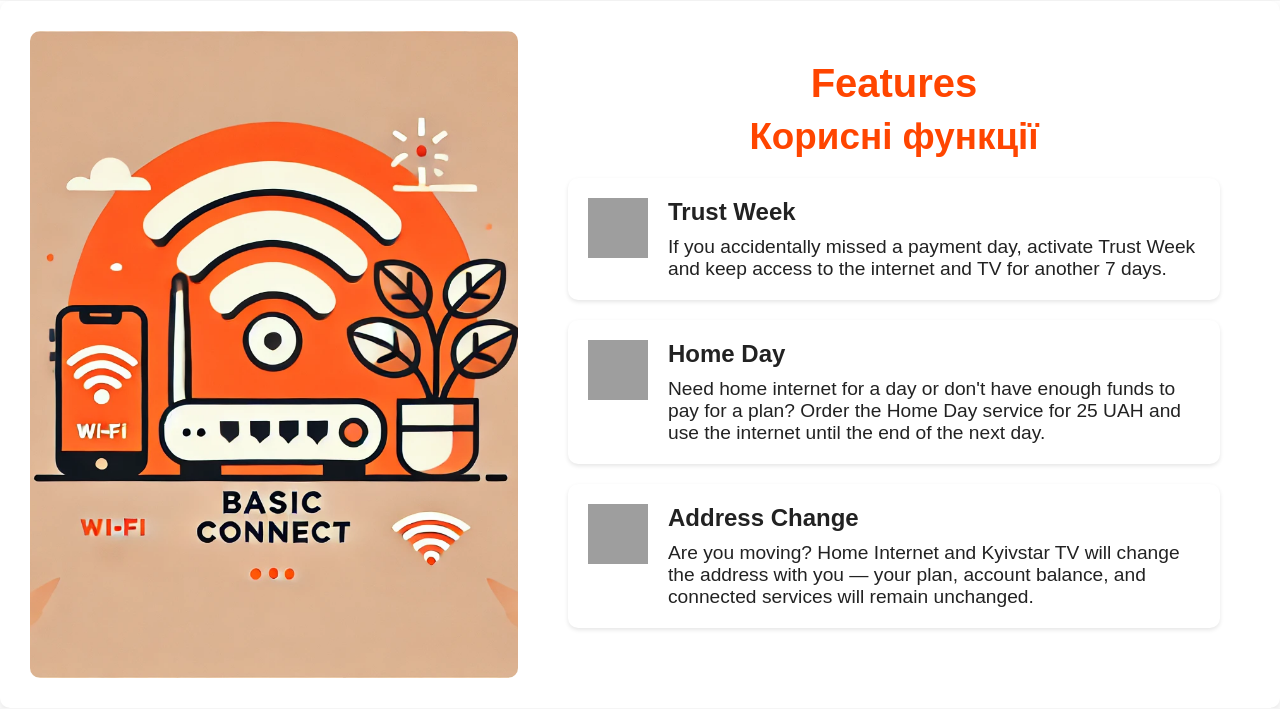
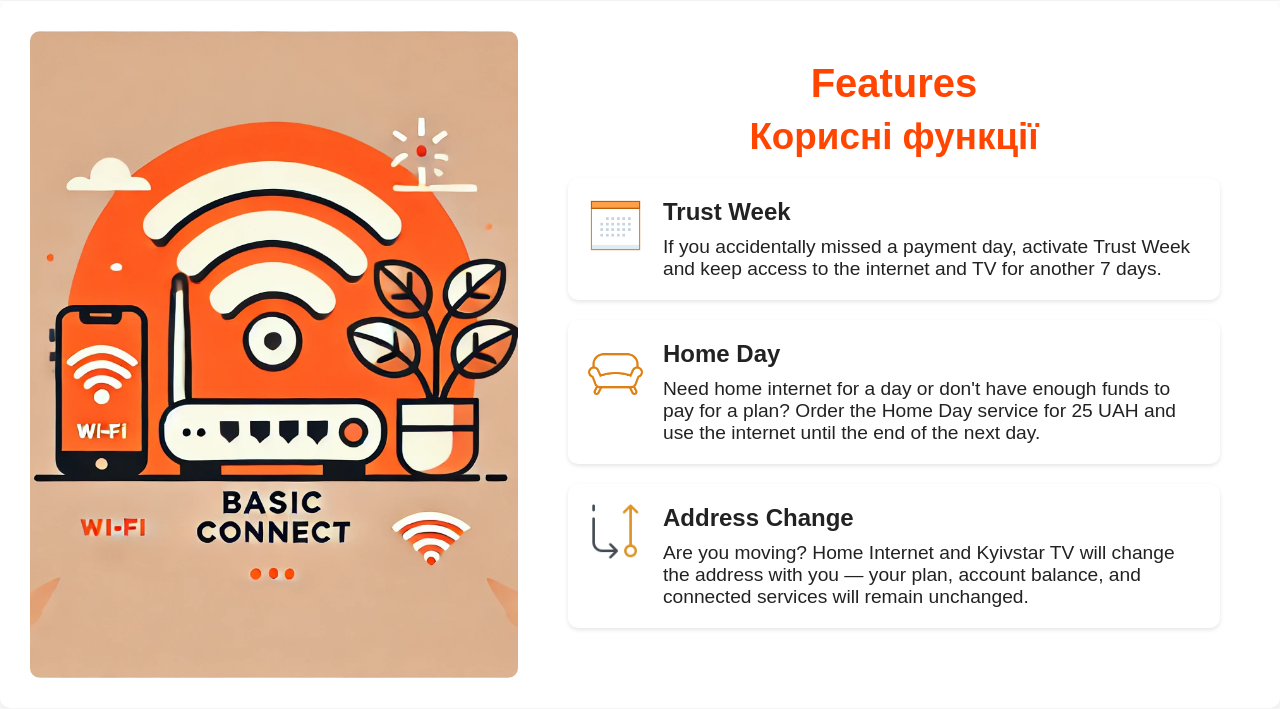
Before and after one commit to Massonus/ConnectX, a Flask app: page /rate/description in a window 1280 px wide. Shown: the part 424-1133 px from the top of the page. Run offline with Flask 3, Linux system fonts and the light colour scheme; data comes from the database, SQL or seed files in the repository; parts of the project's set-up code (start-up, migrations or seed data) failed here and were passed over; some libraries are stand-ins or nearby versions; grey boxes are pictures that could not be loaded.

Commit message:
add correct images

```diff
--- a/application/static/css/rates/rate-info.css
+++ b/application/static/css/rates/rate-info.css
@@ -52,12 +52,11 @@
 
 .feature-item-icon {
     margin-right: 20px;
-    flex-shrink: 0;
 }
 
 .feature-item-icon img {
-    width: 60px;
-    height: 60px;
+    width: 55px;
+    height: 55px;
 }
 
 .feature-item-content h3 {
--- a/application/templates/rates/rate-info.html
+++ b/application/templates/rates/rate-info.html
@@ -27,7 +27,8 @@
             <h2 class="features-title">Корисні функції</h2>
             <div class="feature-item">
                 <div class="feature-item-icon">
-                    <img src="{{ url_for('static', filename='icons/trust-week.png') }}" alt="Trust Week Icon">
+                    <img src="{{ url_for('static', filename='img/additional-inform-rates/calendar.png') }}"
+                         alt="Trust Week Icon">
                 </div>
                 <div class="feature-item-content">
                     <h3>Trust Week</h3>
@@ -37,7 +38,7 @@
             </div>
             <div class="feature-item">
                 <div class="feature-item-icon">
-                    <img src="{{ url_for('static', filename='icons/home-day.png') }}" alt="Home Day Icon">
+                    <img src="{{ url_for('static', filename='img/additional-inform-rates/sofa.png') }}" alt="Home Day Icon">
                 </div>
                 <div class="feature-item-content">
                     <h3>Home Day</h3>
@@ -47,7 +48,7 @@
             </div>
             <div class="feature-item">
                 <div class="feature-item-icon">
-                    <img src="{{ url_for('static', filename='icons/address-change.png') }}" alt="Address Change Icon">
+                    <img src="{{ url_for('static', filename='img/additional-inform-rates/arrow.png') }}" alt="Address Change Icon">
                 </div>
                 <div class="feature-item-content">
                     <h3>Address Change</h3>
@@ -57,6 +58,4 @@
             </div>
         </div>
     </div>
-
-
 {% endblock %}
```
Also changed, not shown: application/static/img/additional-inform-rates/arrow.png (renamed from application/static/img/additional-inform-rates/icons8-point-to-beginning-64.png), application/static/img/additional-inform-rates/calendar.png (renamed from application/static/img/additional-inform-rates/icons8-calendar-80.png), application/static/img/additional-inform-rates/photo_2024-08-06 10.54.33.jpeg (deleted), application/static/img/additional-inform-rates/sofa.png (renamed from application/static/img/additional-inform-rates/icons8-sofa-100.png), application/static/img/additional-inform-rates/standard-surf.png (added).
